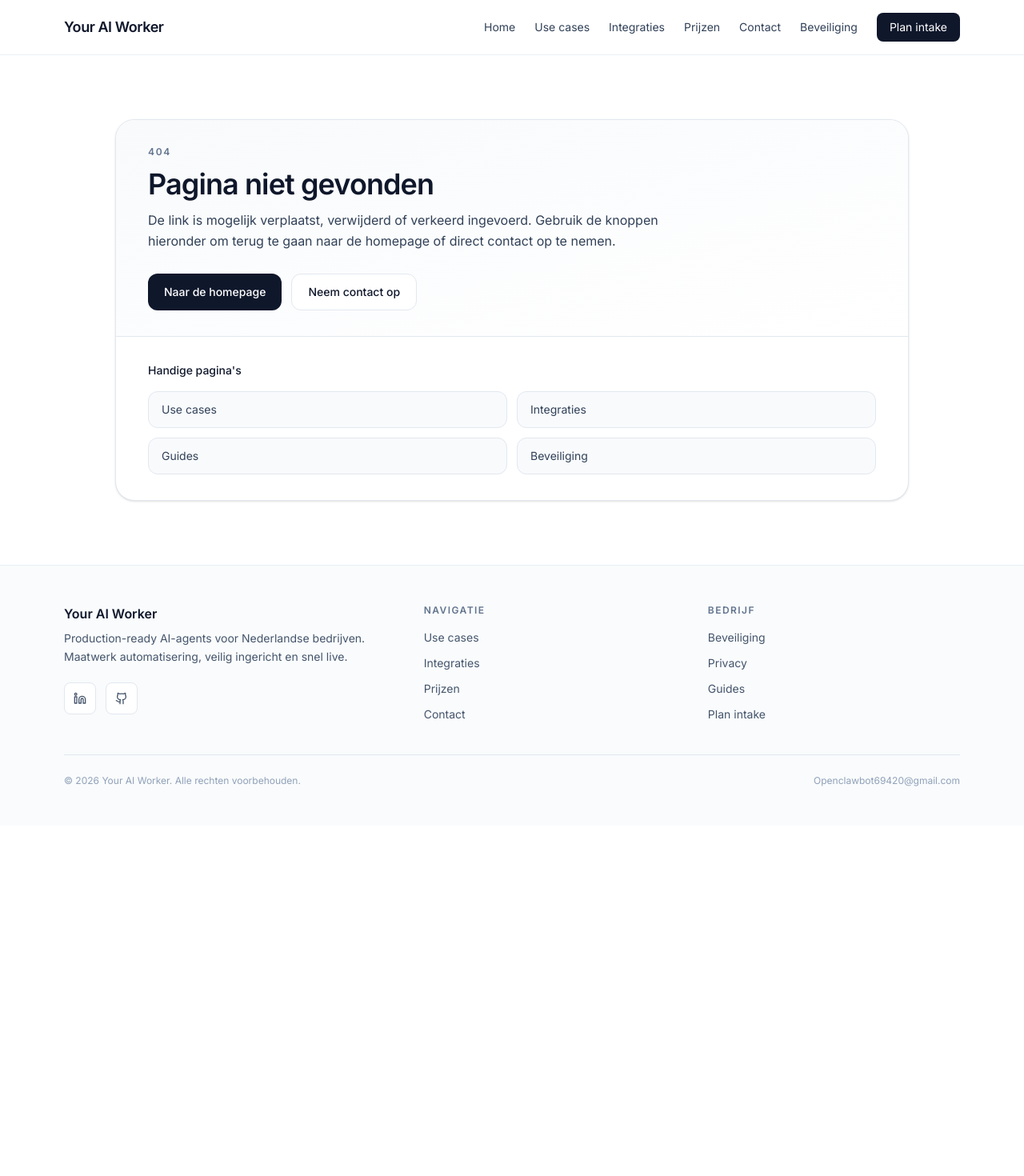
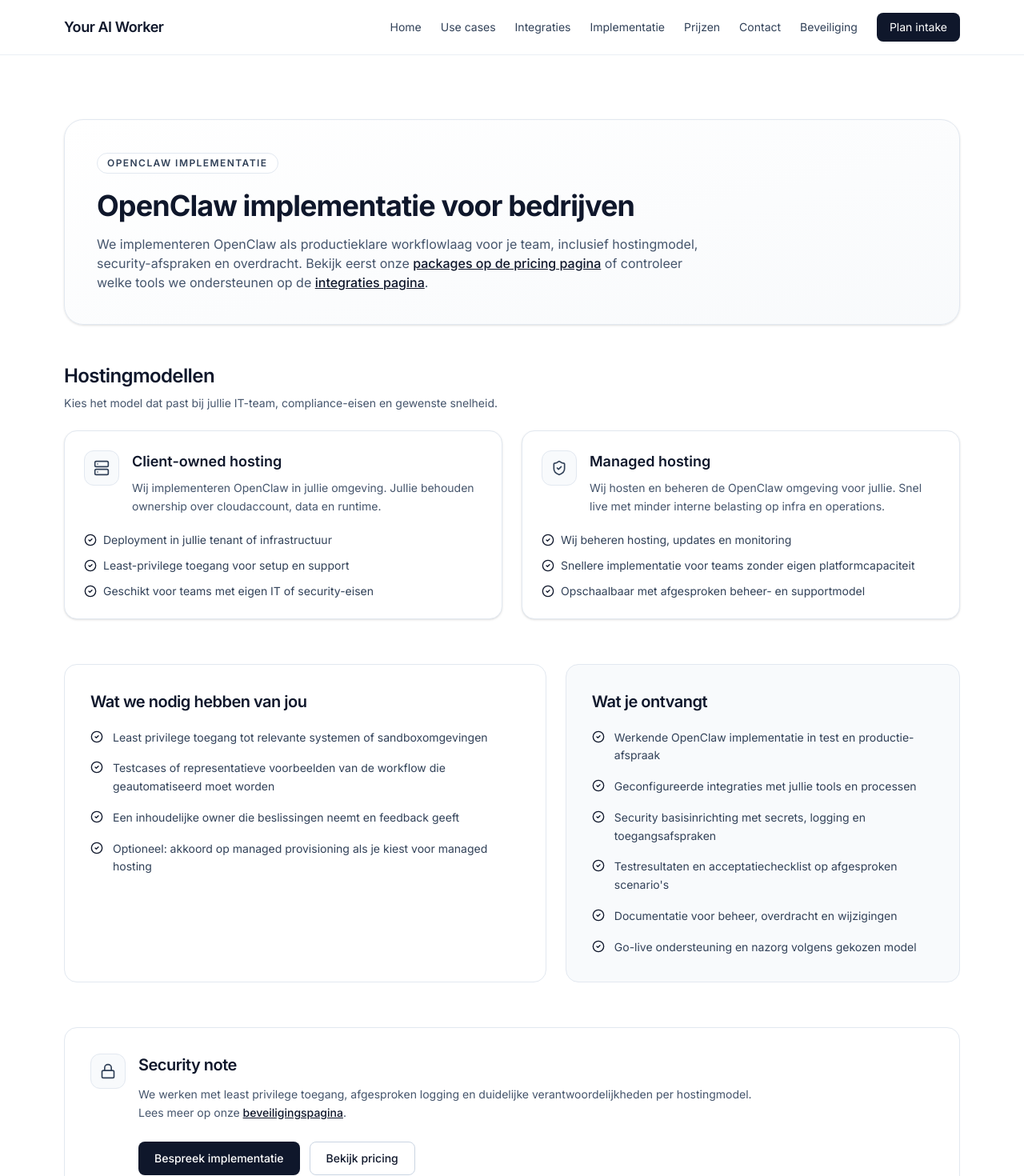
Before and after one commit to openclawbot69420-ux/youraiworker-site, a Next.js app: page /implementatie in a window 1280 px wide. Before the commit this address had no page. Shown: the top 1470 px of the page at 80% size. Before the commit the page ends 1032 px from the top, so only its background shows below. Built offline with nearby package versions, Linux system fonts and the light colour scheme.

Commit message:
feat: add implementatie page

```diff
--- /dev/null
+++ b/src/app/implementatie/page.tsx
@@ -0,0 +1,205 @@
+import type { Metadata } from "next"
+import { CheckCircle2, Lock, Server, ShieldCheck } from "lucide-react"
+
+export const metadata: Metadata = {
+  title: "Implementatie",
+  description:
+    "OpenClaw implementatie voor bedrijven met client-owned hosting of managed hosting. Veilig ingericht, getest en overdraagbaar.",
+  alternates: {
+    canonical: "https://youraiworker.nl/implementatie",
+  },
+  openGraph: {
+    title: "OpenClaw implementatie voor bedrijven | Your AI Worker",
+    description:
+      "Kies tussen client-owned hosting en managed hosting voor OpenClaw implementaties met duidelijke deliverables en security-aanpak.",
+    url: "https://youraiworker.nl/implementatie",
+    images: [
+      {
+        url: "/og.png",
+        alt: "Your AI Worker implementatie",
+      },
+    ],
+  },
+  twitter: {
+    card: "summary_large_image",
+    title: "OpenClaw implementatie | Your AI Worker",
+    description:
+      "Managed OpenClaw implementatie en hostingmodellen voor bedrijven, inclusief security, overdracht en support.",
+    images: ["/og.png"],
+  },
+}
+
+const hostingOptions = [
+  {
+    title: "Client-owned hosting",
+    icon: Server,
+    description:
+      "Wij implementeren OpenClaw in jullie omgeving. Jullie behouden ownership over cloudaccount, data en runtime.",
+    bullets: [
+      "Deployment in jullie tenant of infrastructuur",
+      "Least-privilege toegang voor setup en support",
+      "Geschikt voor teams met eigen IT of security-eisen",
+    ],
+  },
+  {
+    title: "Managed hosting",
+    icon: ShieldCheck,
+    description:
+      "Wij hosten en beheren de OpenClaw omgeving voor jullie. Snel live met minder interne belasting op infra en operations.",
+    bullets: [
+      "Wij beheren hosting, updates en monitoring",
+      "Snellere implementatie voor teams zonder eigen platformcapaciteit",
+      "Opschaalbaar met afgesproken beheer- en supportmodel",
+    ],
+  },
+] as const
+
+const requirements = [
+  "Least privilege toegang tot relevante systemen of sandboxomgevingen",
+  "Testcases of representatieve voorbeelden van de workflow die geautomatiseerd moet worden",
+  "Een inhoudelijke owner die beslissingen neemt en feedback geeft",
+  "Optioneel: akkoord op managed provisioning als je kiest voor managed hosting",
+] as const
+
+const deliverables = [
+  "Werkende OpenClaw implementatie in test en productie-afspraak",
+  "Geconfigureerde integraties met jullie tools en processen",
+  "Security basisinrichting met secrets, logging en toegangsafspraken",
+  "Testresultaten en acceptatiechecklist op afgesproken scenario's",
+  "Documentatie voor beheer, overdracht en wijzigingen",
+  "Go-live ondersteuning en nazorg volgens gekozen model",
+] as const
+
+const ImplementatiePage: React.FC = () => {
+  return (
+    <main className="mx-auto max-w-6xl px-4 py-20">
+      <section className="rounded-3xl border border-slate-200 bg-gradient-to-br from-white to-slate-50 p-8 shadow-sm sm:p-10">
+        <div className="max-w-3xl">
+          <span className="inline-flex items-center rounded-full border border-slate-200 bg-white px-3 py-1 text-xs font-semibold uppercase tracking-[0.12em] text-slate-700">
+            OpenClaw implementatie
+          </span>
+          <h1 className="mt-5 text-3xl font-bold tracking-tight text-slate-900 sm:text-4xl">
+            OpenClaw implementatie voor bedrijven
+          </h1>
+          <p className="mt-4 text-slate-600">
+            We implementeren OpenClaw als productieklare workflowlaag voor je team, inclusief
+            hostingmodel, security-afspraken en overdracht. Bekijk eerst onze{" "}
+            <a className="font-medium text-slate-900 underline" href="/pricing">
+              packages op de pricing pagina
+            </a>{" "}
+            of controleer welke tools we ondersteunen op de{" "}
+            <a className="font-medium text-slate-900 underline" href="/integrations">
+              integraties pagina
+            </a>
+            .
+          </p>
+        </div>
+      </section>
+
+      <section className="mt-12">
+        <div className="flex items-end justify-between gap-4">
+          <div>
+            <h2 className="text-2xl font-semibold tracking-tight text-slate-900">
+              Hostingmodellen
+            </h2>
+            <p className="mt-2 max-w-2xl text-sm text-slate-600">
+              Kies het model dat past bij jullie IT-team, compliance-eisen en gewenste snelheid.
+            </p>
+          </div>
+        </div>
+
+        <div className="mt-6 grid gap-6 lg:grid-cols-2">
+          {hostingOptions.map((option) => (
+            <article
+              key={option.title}
+              className="rounded-2xl border border-slate-200 bg-white p-6 shadow-sm"
+            >
+              <div className="flex items-start gap-4">
+                <span className="inline-flex h-11 w-11 shrink-0 items-center justify-center rounded-xl border border-slate-200 bg-slate-50 text-slate-700">
+                  <option.icon className="h-5 w-5" aria-hidden="true" />
+                </span>
+                <div>
+                  <h3 className="text-lg font-semibold text-slate-900">{option.title}</h3>
+                  <p className="mt-2 text-sm leading-relaxed text-slate-600">
+                    {option.description}
+                  </p>
+                </div>
+              </div>
+              <ul className="mt-5 space-y-3">
+                {option.bullets.map((bullet) => (
+                  <li key={bullet} className="flex items-start gap-2 text-sm text-slate-700">
+                    <CheckCircle2 className="mt-0.5 h-4 w-4 shrink-0 text-slate-900" aria-hidden="true" />
+                    <span>{bullet}</span>
+                  </li>
+                ))}
+              </ul>
+            </article>
+          ))}
+        </div>
+      </section>
+
+      <section className="mt-14 grid gap-6 lg:grid-cols-[1.1fr_0.9fr]">
+        <article className="rounded-2xl border border-slate-200 bg-white p-6 sm:p-8">
+          <h2 className="text-xl font-semibold tracking-tight text-slate-900">
+            Wat we nodig hebben van jou
+          </h2>
+          <ul className="mt-5 space-y-4">
+            {requirements.map((item) => (
+              <li key={item} className="flex items-start gap-3">
+                <CheckCircle2 className="mt-0.5 h-4 w-4 shrink-0 text-slate-900" aria-hidden="true" />
+                <span className="text-sm leading-relaxed text-slate-700">{item}</span>
+              </li>
+            ))}
+          </ul>
+        </article>
+
+        <article className="rounded-2xl border border-slate-200 bg-slate-50 p-6 sm:p-8">
+          <h2 className="text-xl font-semibold tracking-tight text-slate-900">Wat je ontvangt</h2>
+          <ul className="mt-5 space-y-4">
+            {deliverables.map((item) => (
+              <li key={item} className="flex items-start gap-3">
+                <CheckCircle2 className="mt-0.5 h-4 w-4 shrink-0 text-slate-900" aria-hidden="true" />
+                <span className="text-sm leading-relaxed text-slate-700">{item}</span>
+              </li>
+            ))}
+          </ul>
+        </article>
+      </section>
+
+      <section className="mt-14 rounded-2xl border border-slate-200 bg-white p-6 sm:p-8">
+        <div className="flex items-start gap-4">
+          <span className="inline-flex h-11 w-11 shrink-0 items-center justify-center rounded-xl border border-slate-200 bg-slate-50 text-slate-700">
+            <Lock className="h-5 w-5" aria-hidden="true" />
+          </span>
+          <div>
+            <h2 className="text-xl font-semibold tracking-tight text-slate-900">Security note</h2>
+            <p className="mt-3 max-w-3xl text-sm leading-relaxed text-slate-600">
+              We werken met least privilege toegang, afgesproken logging en duidelijke
+              verantwoordelijkheden per hostingmodel. Lees meer op onze{" "}
+              <a className="font-medium text-slate-900 underline" href="/security">
+                beveiligingspagina
+              </a>
+              .
+            </p>
+            <div className="mt-6 flex flex-col gap-3 sm:flex-row">
+              <a
+                href="/contact"
+                className="inline-flex items-center justify-center rounded-lg bg-slate-900 px-5 py-2.5 text-sm font-medium text-white transition-colors hover:bg-slate-800"
+              >
+                Bespreek implementatie
+              </a>
+              <a
+                href="/pricing"
+                className="inline-flex items-center justify-center rounded-lg border border-slate-300 px-5 py-2.5 text-sm font-medium text-slate-900 transition-colors hover:bg-slate-50"
+              >
+                Bekijk pricing
+              </a>
+            </div>
+          </div>
+        </div>
+      </section>
+    </main>
+  )
+}
+
+export default ImplementatiePage
--- a/src/app/layout.tsx
+++ b/src/app/layout.tsx
@@ -79,6 +79,7 @@ const NAV_ITEMS: NavItem[] = [
   { href: "/", label: "Home" },
   { href: "/use-cases", label: "Use cases" },
   { href: "/integrations", label: "Integraties" },
+  { href: "/implementatie", label: "Implementatie" },
   { href: "/pricing", label: "Prijzen" },
   { href: "/contact", label: "Contact" },
   { href: "/security", label: "Beveiliging" },
@@ -181,6 +182,9 @@ const Footer: React.FC = () => {
               <a className="transition-colors hover:text-slate-900" href="/integrations">
                 Integraties
               </a>
+              <a className="transition-colors hover:text-slate-900" href="/implementatie">
+                Implementatie
+              </a>
               <a className="transition-colors hover:text-slate-900" href="/pricing">
                 Prijzen
               </a>
```
